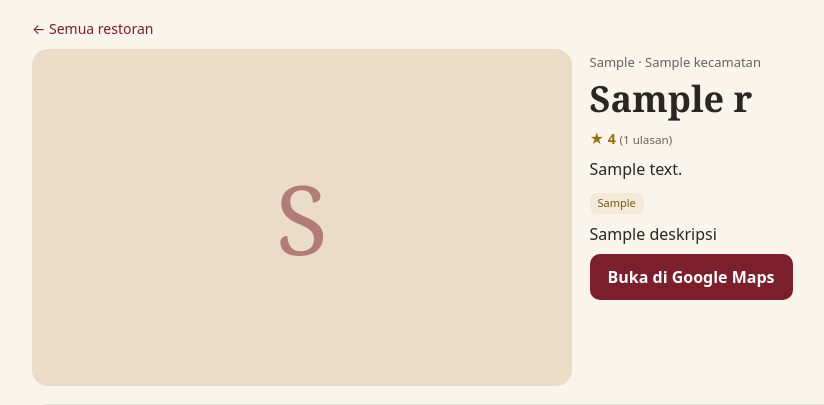
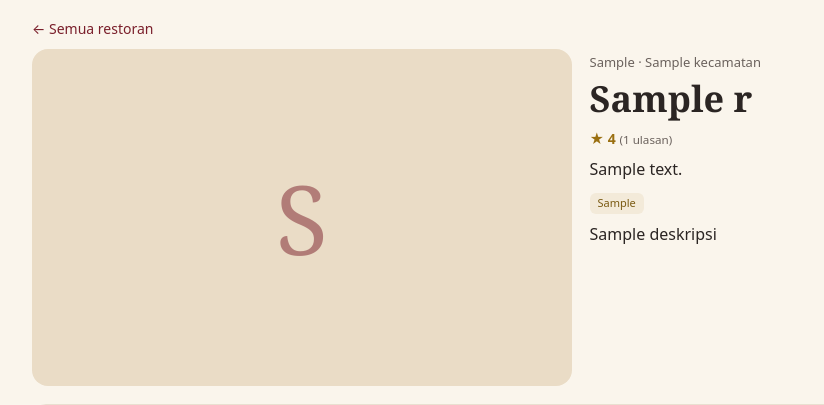
Before and after one commit to Shofyawch/kuliner-medan-app, a CodeIgniter 4 app: the page made by app/Views/kuliner/detail.php in a window 1280 px wide. Shown: the part 56-461 px from the top of the page, without its empty margins (84-908 px from the left). Run offline with PHP 8.4 and a stand-in for CodeIgniter, Linux system fonts and the light colour scheme; the template is opened without the code that fills it: most values are stand-ins (such as "Sample title", 1, 10 or a date in 2020); some libraries are stand-ins or nearby versions.

Commit message:
Perbaiki link Google Maps di halaman detail

```diff
--- a/app/Views/kuliner/detail.php
+++ b/app/Views/kuliner/detail.php
@@ -44,8 +44,8 @@ foreach ($menu as $m) {
         <?php if ($halal !== ''): ?><span class="label <?= stripos($halal, 'belum') !== false ? 'belum' : (stripos($halal, 'non') !== false ? 'nonhalal' : '') ?>"><?= esc($halal) ?></span><?php endif; ?>
       </p>
       <?php if (!empty($r['deskripsi'])): ?><p><?= esc($r['deskripsi']) ?></p><?php endif; ?>
-      <?php if (!empty($r['link_maps'])): ?>
-        <p><a class="tombol" href="<?= esc($r['link_maps'], 'url') ?>" target="_blank" rel="noopener">Buka di Google Maps</a></p>
+      <?php if (!empty($r['link_maps']) && preg_match('#^https?://#i', $r['link_maps'])): ?>
+        <p><a class="tombol" href="<?= esc($r['link_maps'], 'attr') ?>" target="_blank" rel="noopener">Buka di Google Maps</a></p>
       <?php endif; ?>
     </div>
   </div>
```
